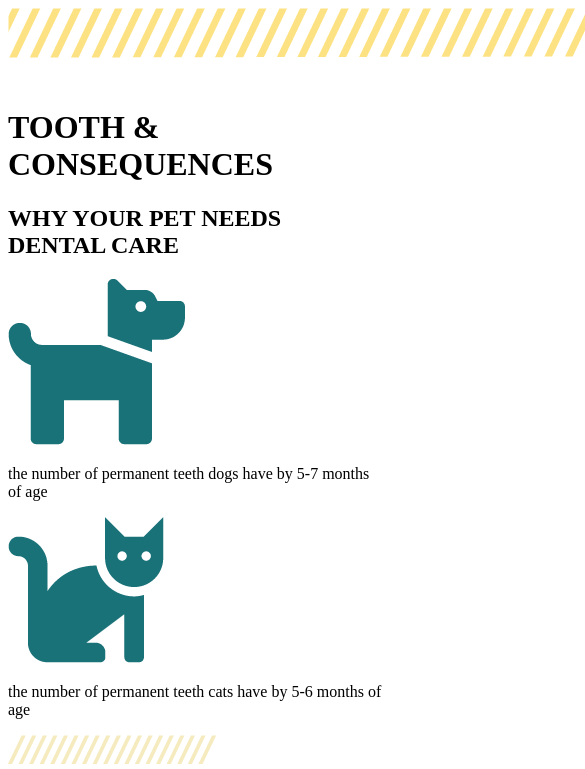
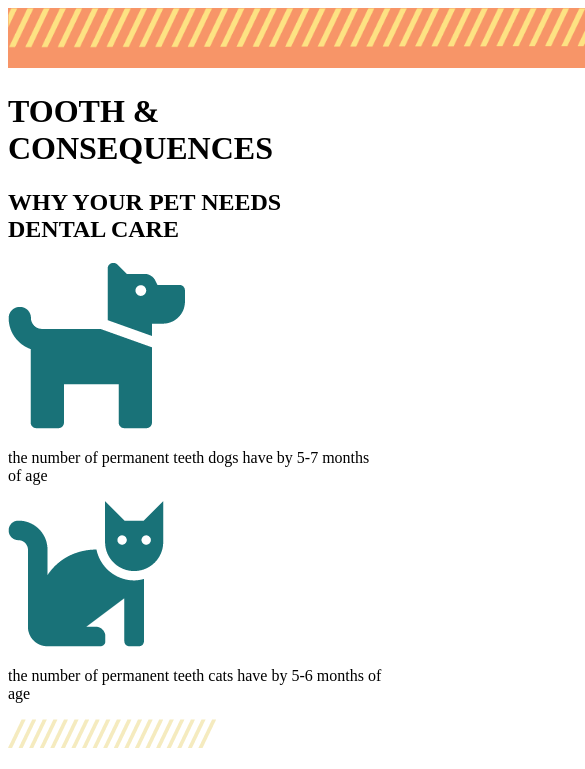
Before and after one commit to 237ganbaru365/m0921-miniPJ-infographic, a plain HTML site: page index.html in a window 390 px wide. Shown: the top 769 px of the page, 585 px wide, since content can reach past the window. Drawn offline with Linux system fonts and the light colour scheme.

Commit message:
added design

```diff
--- /dev/null
+++ b/css/style_fumina.scss
@@ -0,0 +1,6 @@
+@media screen and (max-width: 480px) {
+  .header--deco {
+    background-color: #f79568;
+    height: 60px;
+  }
+}
--- a/index.html
+++ b/index.html
@@ -5,6 +5,7 @@
     <meta http-equiv="X-UA-Compatible" content="IE=edge" />
     <meta name="viewport" content="width=device-width, initial-scale=1.0" />
     <title>Top 5 Dental Conditions for Dogs and Cats</title>
+    <link rel="stylesheet" href="css/style_fumina.css" />
   </head>
   <body>
     <header>
```
Also changed, not shown: css/main.css (deleted), css/style_fumina.css (added), image/design-pc.png (added), image/design-sp.png (added), 1 other file.
